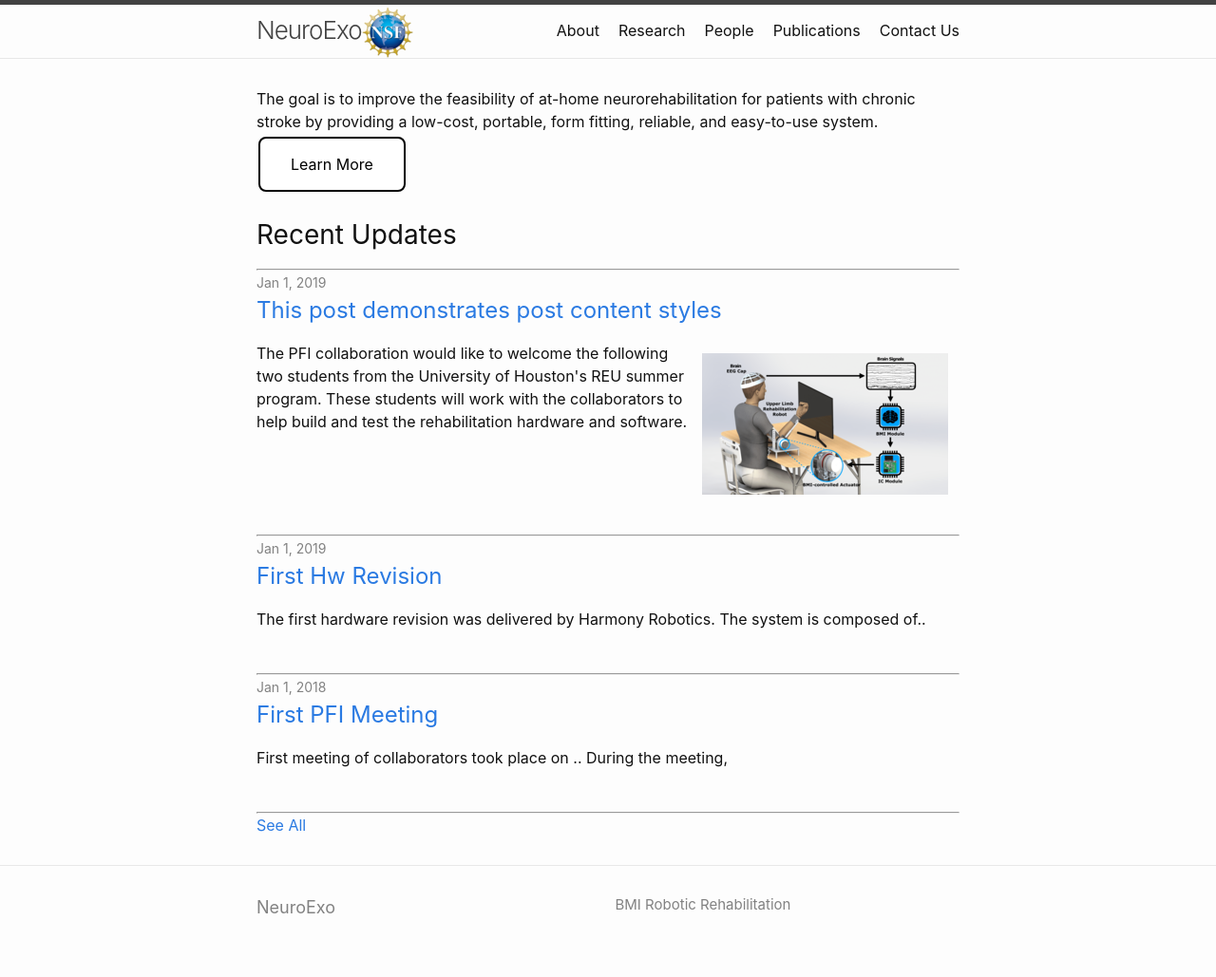
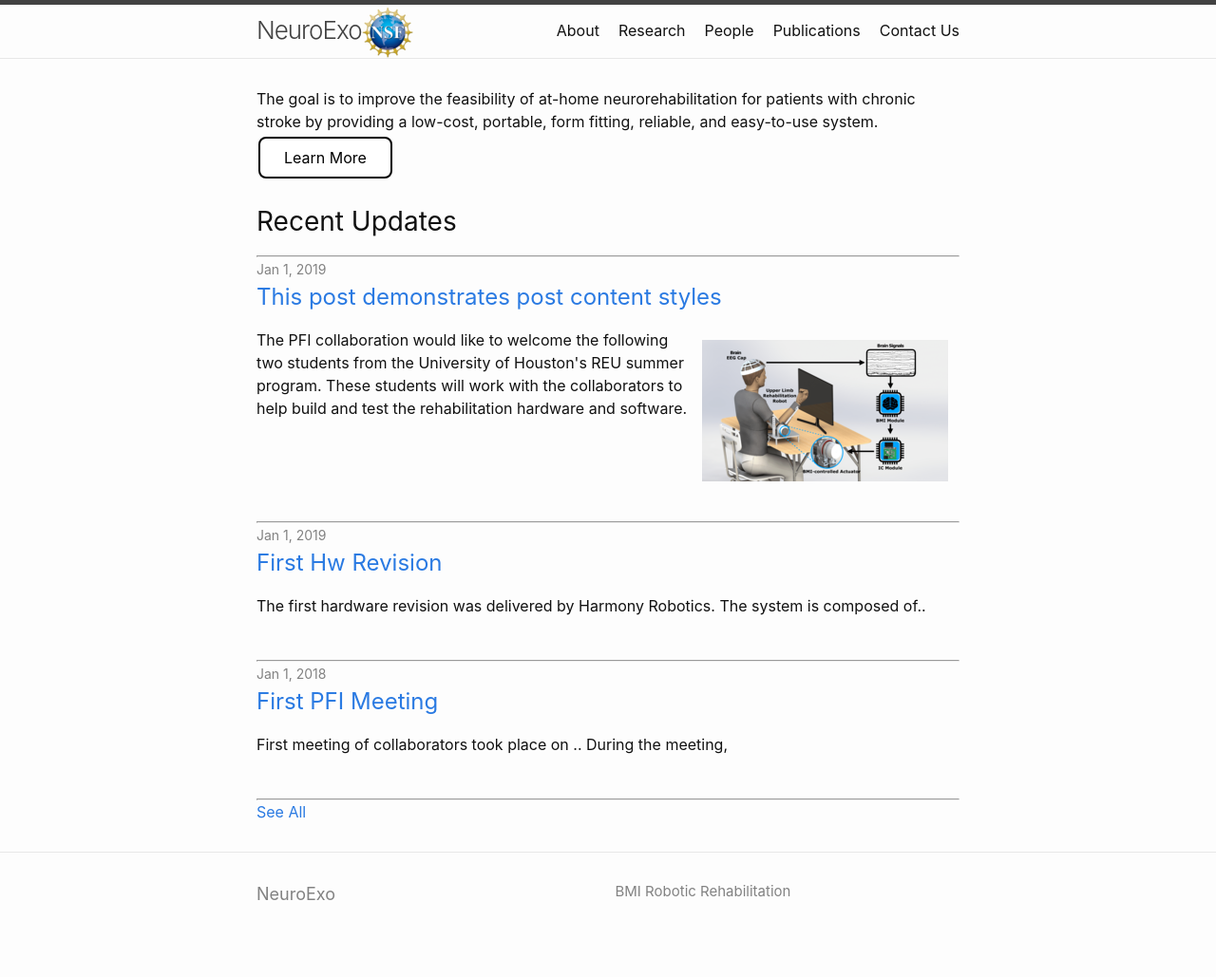
Before and after one commit to arcraik/neuroexo-website, a Jekyll site: the page built from index.html, in a window 1280 px wide. Shown: the whole page at 95% size. Built offline with Jekyll 4.4.1, drawn with Linux system fonts in a browser that asks for light colours; the list of posts is cut into pages by our own code.

Commit message:
Update _base.scss

```diff
--- a/_sass/minima/_base.scss
+++ b/_sass/minima/_base.scss
@@ -148,7 +148,7 @@ a.button {
   border-radius: 8px;
   border: 2px solid black;
   color: black;
-  padding: 15px 32px;
+  padding: 8px 25px;
   text-align: center;
   text-decoration: none;
   display: inline-block;
```
